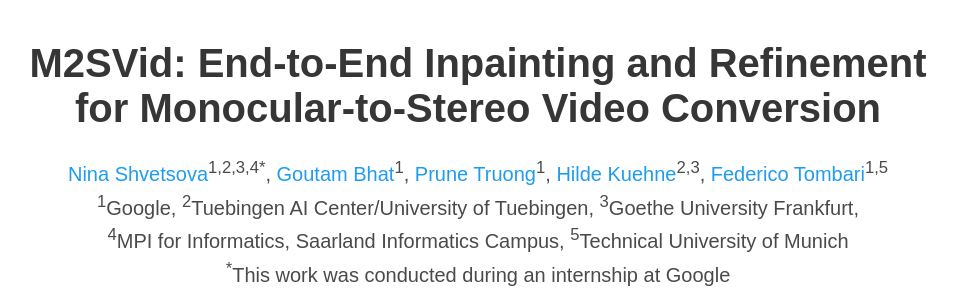
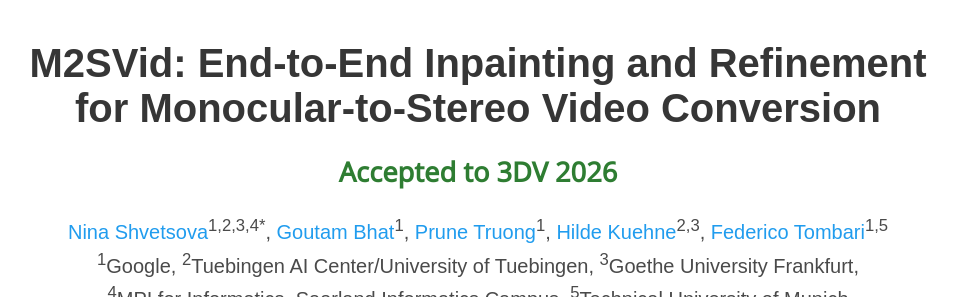
Before and after one commit to m2svid/m2svid.github.io, a plain HTML site: page index.html in a window 1280 px wide. Shown: the part 59-356 px from the top of the page, without its empty margins (162-1120 px from the left). Drawn offline with nearby package versions, Linux system fonts and the light colour scheme; some icons are missing; a web font is replaced by a local one.

Commit message:
Update Nov, 2026

```diff
--- a/index.html
+++ b/index.html
@@ -99,6 +99,10 @@
           <div class="column has-text-centered">
             <!-- Logo placed above the title -->
             <h1 class="title publication-title" style="font-size: 2.5rem;">M2SVid: End-to-End Inpainting and Refinement for Monocular-to-Stereo Video Conversion</h1>
+            <h2 class="subtitle has-text-centered"
+                style="color: #2e7d32; font-weight: 700; font-size: 1.7rem; margin-top: 0.8rem;">
+               Accepted to 3DV 2026
+            </h2>
             <div class="is-size-5 publication-authors">
               <span class="author-block">
                 <a target="_blank" rel="noopener noreferrer" href="https://ninatu.github.io/">Nina Shvetsova</a><sup>1,2,3,4</sup><sup>*</sup>,
```
